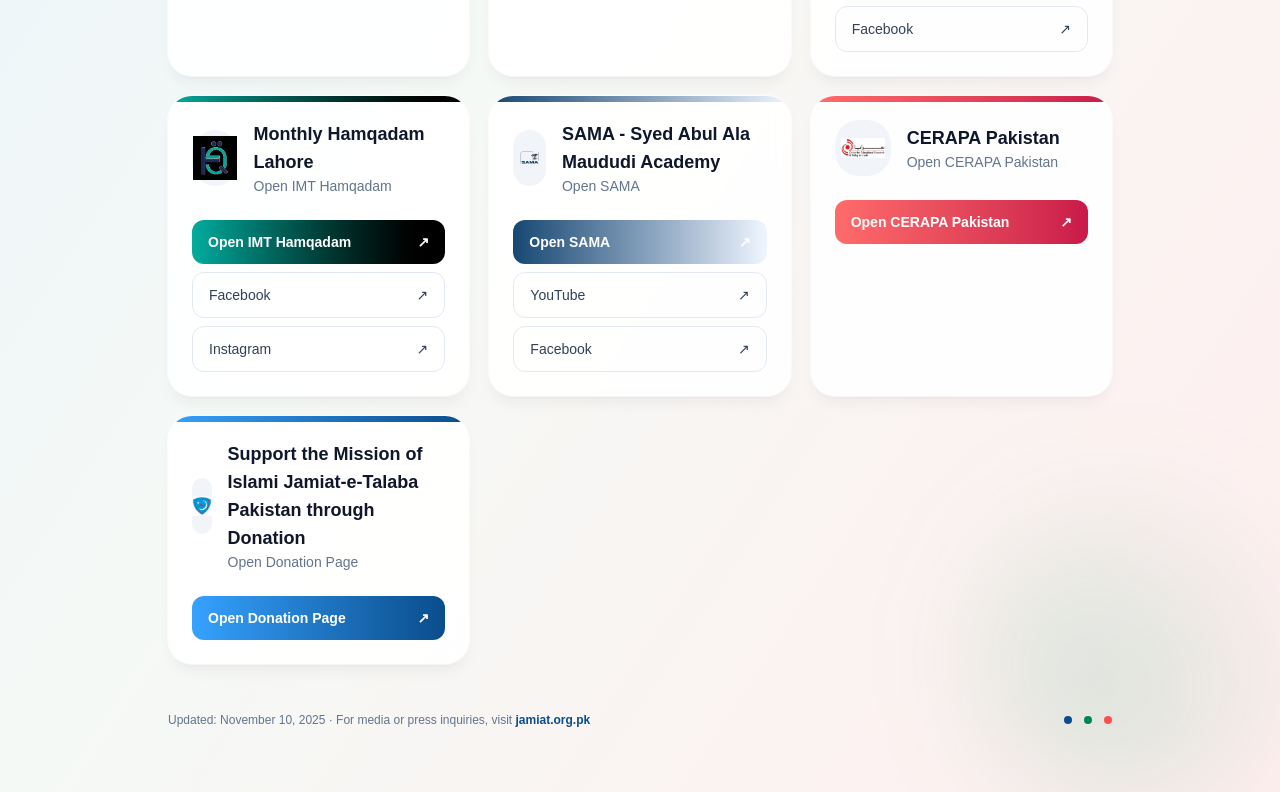
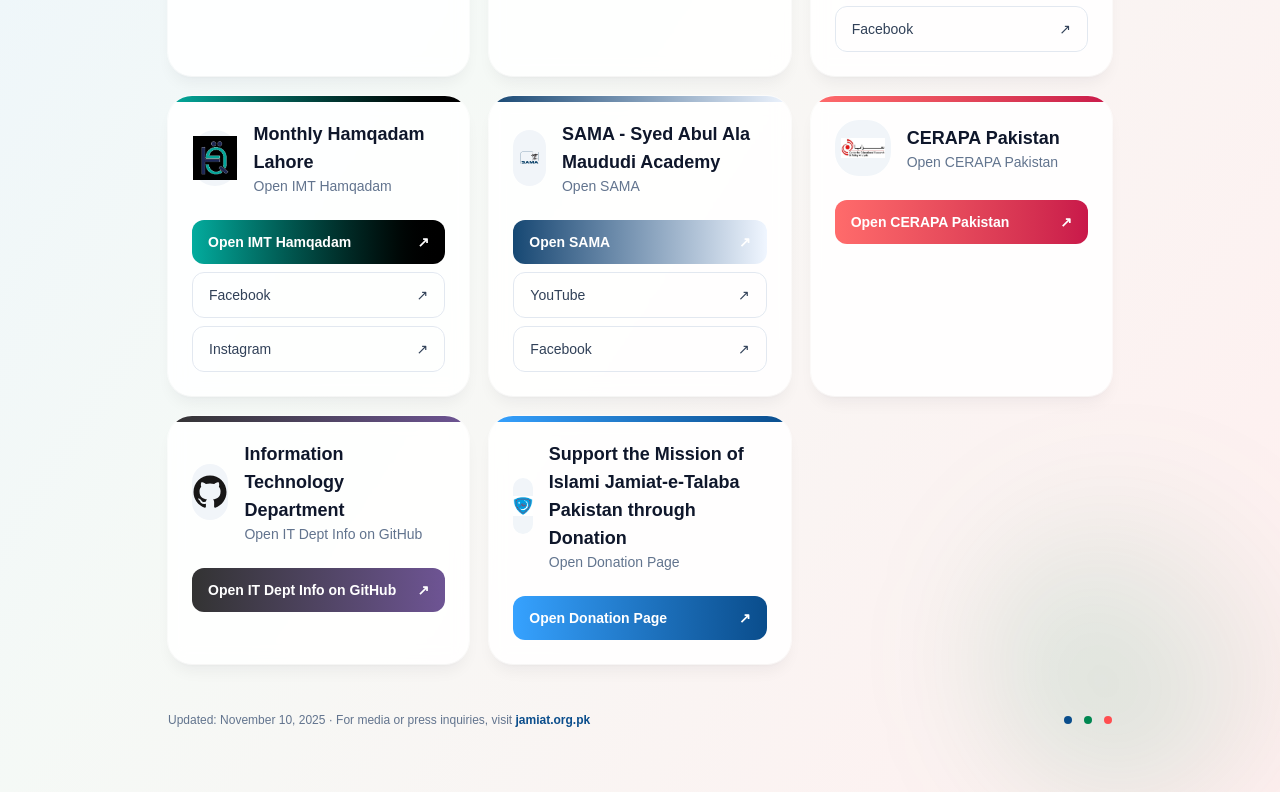
Before and after one commit to itdeptjamiat/digital-handles, a Next.js app: page / in a window 1280 px wide. Shown: the part 1169-1961 px from the top of the page. Built offline with nearby package versions, Linux system fonts and the light colour scheme.

Commit message:
added IT dept githubv

```diff
--- a/app/handles/page.tsx
+++ b/app/handles/page.tsx
@@ -302,6 +302,14 @@
     accent: "from-[#FF6B6B] to-[#C9184A]",
   },
   {
+    id: "it",
+    title: "Information Technology Department",
+    primaryLabel: "Open IT Dept Info on GitHub",
+    primaryHref: "https://github.com/itdeptjamiat",
+    iconSrc: "/handles/github.svg",
+    accent: "from-[#333333] to-[#6e5494]", // colors based on GitHub icon (dark gray to octocat purple)
+  },
+  {
     id: "donate-now",
     title: "Support the Mission of Islami Jamiat-e-Talaba Pakistan through Donation",
     primaryLabel: "Open Donation Page",
```
Also changed, not shown: public/handles/github.svg (added).
